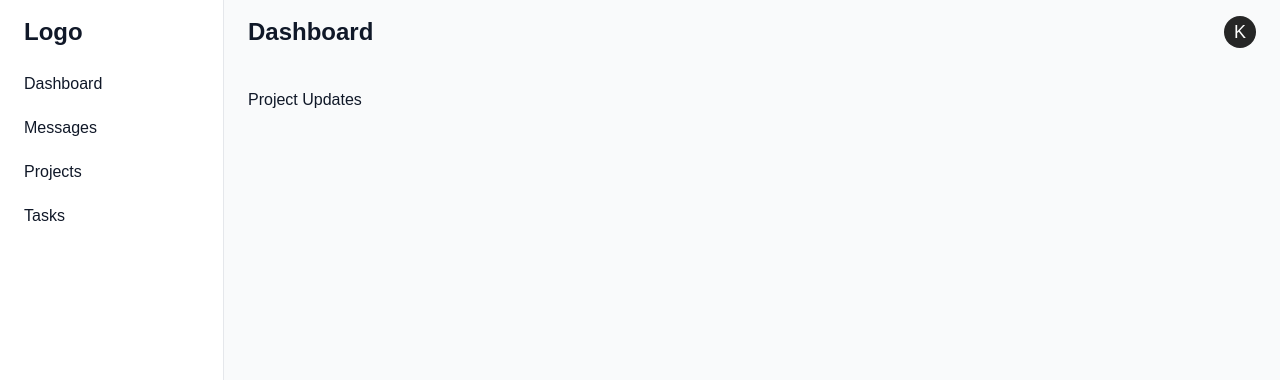
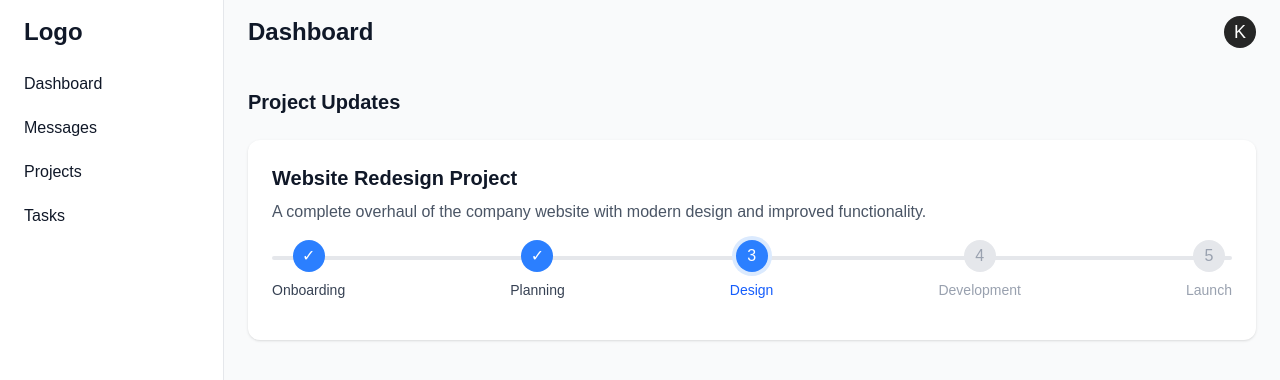
Before and after one commit to KylerLong-dev/dashboard, a Next.js app in the folder portal/: page /user/projects in a window 1280 px wide. Shown: the top 380 px of the page. Built offline with nearby package versions, Linux system fonts and the light colour scheme; no server answers.

Commit message:
create static UI for project progress bar. start creating logic in ProjectList for fetching data from Supabase.

```diff
--- a/portal/src/app/user/projects/page.js
+++ b/portal/src/app/user/projects/page.js
@@ -1,3 +1,10 @@
+import ProjectList from "@/components/ProjectList";
+
 export default function ProjectsPage() {
-  return <div>Project Updates</div>;
+  return (
+    <div>
+      <h1 className="text-xl font-semibold mb-6">Project Updates</h1>
+      <ProjectList />
+    </div>
+  );
 }
--- /dev/null
+++ b/portal/src/components/ProjectCard.js
@@ -0,0 +1,12 @@
+import React from "react";
+import ProjectProgress from "@/components/ProjectProgress";
+
+export default function ProjectCard() {
+  return (
+    <div className="mb-8 p-6 bg-white rounded-xl shadow">
+      <h2 className="text-xl font-bold mb-2">Website Redesign Project</h2>
+      <p className="text-gray-600 mb-4">A complete overhaul of the company website with modern design and improved functionality.</p>
+      <ProjectProgress />
+    </div>
+  );
+}
--- /dev/null
+++ b/portal/src/components/ProjectList.js
@@ -0,0 +1,27 @@
+"use client";
+import ProjectCard from "@components/ProjectCard";
+import { supabase } from "@/lib/supabaseClient";
+import { useState, useEffect } from "react";
+
+
+
+export default function ProjectList() {
+
+    const [ projects, setProjects ] = useState([]);
+    const [ loading, setLoading ] = useState(true);
+    const [ error, setError ] = useState("");
+
+    useEffect(() => {
+        async function fetchProjects() {
+            //Logic for retrieving project(s) data from Supabase
+
+        }
+        fetchProjects();
+    }, []);
+
+    return (
+        <div>
+            <ProjectCard />
+        </div>
+    );
+}
--- /dev/null
+++ b/portal/src/components/ProjectProgress.js
@@ -0,0 +1,62 @@
+"use client"
+
+import React from "react";
+
+const STAGES = [
+  { id: "onboarding", label: "Onboarding", description: "Initial project setup and introduction" },
+  { id: "planning", label: "Planning", description: "Research, strategy, and project roadmap" },
+  { id: "design", label: "Design", description: "UI/UX design and prototyping phase" },
+  { id: "development", label: "Development", description: "Building and implementing the solution" },
+  { id: "launch", label: "Launch", description: "Final testing and project deployment" }
+];
+
+export default function ProjectProgress( {currentStage }) {
+  return (
+    <div className="relative my-4">
+      {/* Progress bar background */}
+      <div className="hidden sm:block absolute top-4 left-0 w-full h-1 bg-gray-200 rounded-full" />
+      {/* Completed progress bar (static width for now) */}
+      <div
+        className="hidden sm:block absolute top-4 left-0 h-1 bg-blue-500 rounded-full transition-all duration-500"
+        style={{width: `` }} //Include math to calculate width of progress bar based on currentStage prop
+      />
+      <div className="relative flex flex-col sm:flex-row justify-between items-start sm:items-center gap-4 sm:gap-0">
+        {/* Onboarding */}
+        <div className="flex sm:flex-col items-center group relative">
+          <div className="w-8 h-8 rounded-full flex items-center justify-center bg-blue-500 text-white">✓</div>
+          <div className="ml-3 sm:ml-0 sm:mt-2">
+            <p className="text-sm font-medium text-gray-700">Onboarding</p>
+          </div>
+        </div>
+        {/* Planning */}
+        <div className="flex sm:flex-col items-center group relative">
+          <div className="w-8 h-8 rounded-full flex items-center justify-center bg-blue-500 text-white">✓</div>
+          <div className="ml-3 sm:ml-0 sm:mt-2">
+            <p className="text-sm font-medium text-gray-700">Planning</p>
+          </div>
+        </div>
+        {/* Design (current) */}
+        <div className="flex sm:flex-col items-center group relative">
+          <div className="w-8 h-8 rounded-full flex items-center justify-center bg-blue-500 text-white ring-4 ring-blue-100">3</div>
+          <div className="ml-3 sm:ml-0 sm:mt-2">
+            <p className="text-sm font-medium text-blue-600">Design</p>
+          </div>
+        </div>
+        {/* Development */}
+        <div className="flex sm:flex-col items-center group relative">
+          <div className="w-8 h-8 rounded-full flex items-center justify-center bg-gray-200 text-gray-400">4</div>
+          <div className="ml-3 sm:ml-0 sm:mt-2">
+            <p className="text-sm font-medium text-gray-400">Development</p>
+          </div>
+        </div>
+        {/* Launch */}
+        <div className="flex sm:flex-col items-center group relative">
+          <div className="w-8 h-8 rounded-full flex items-center justify-center bg-gray-200 text-gray-400">5</div>
+          <div className="ml-3 sm:ml-0 sm:mt-2">
+            <p className="text-sm font-medium text-gray-400">Launch</p>
+          </div>
+        </div>
+      </div>
+    </div>
+  );
+}
```
